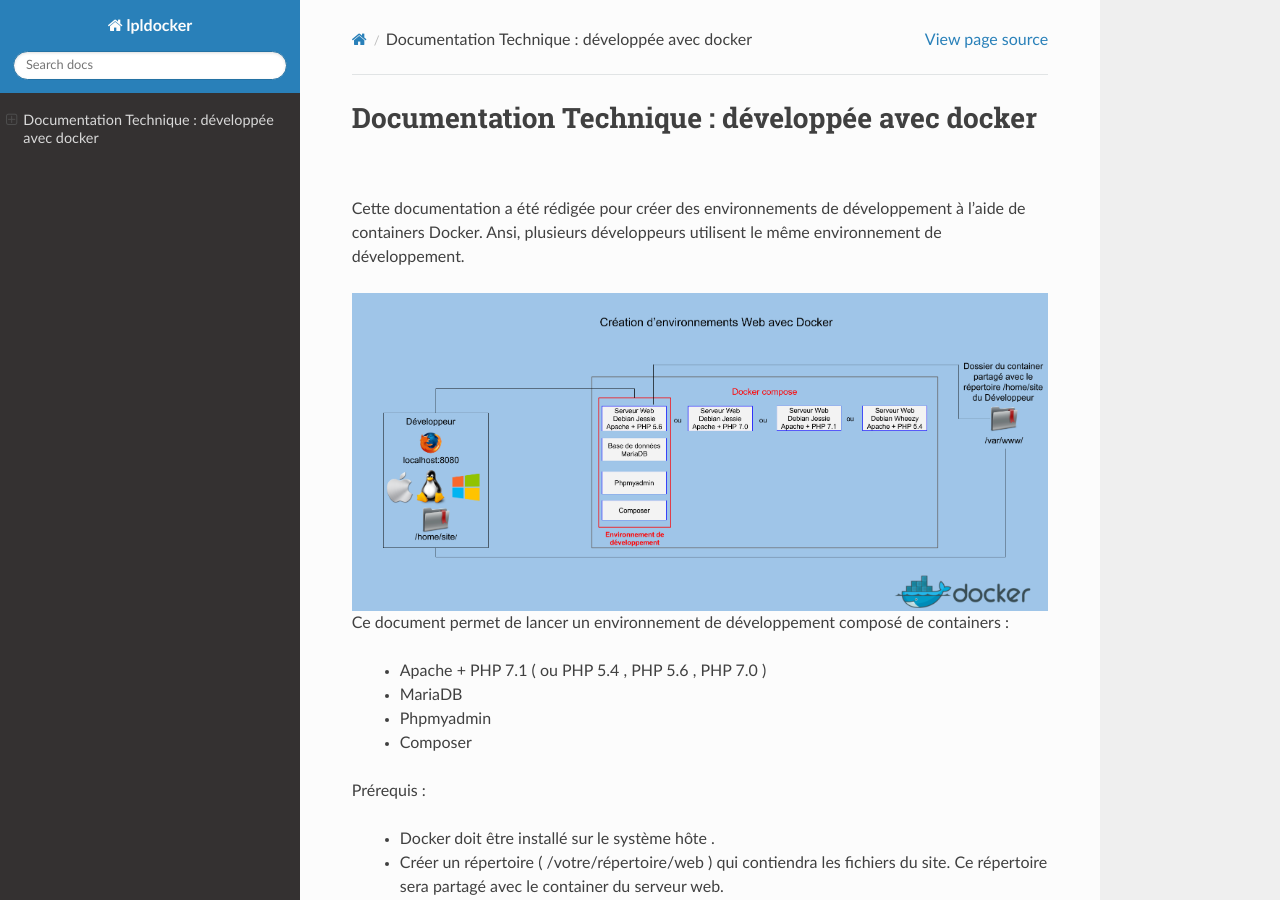
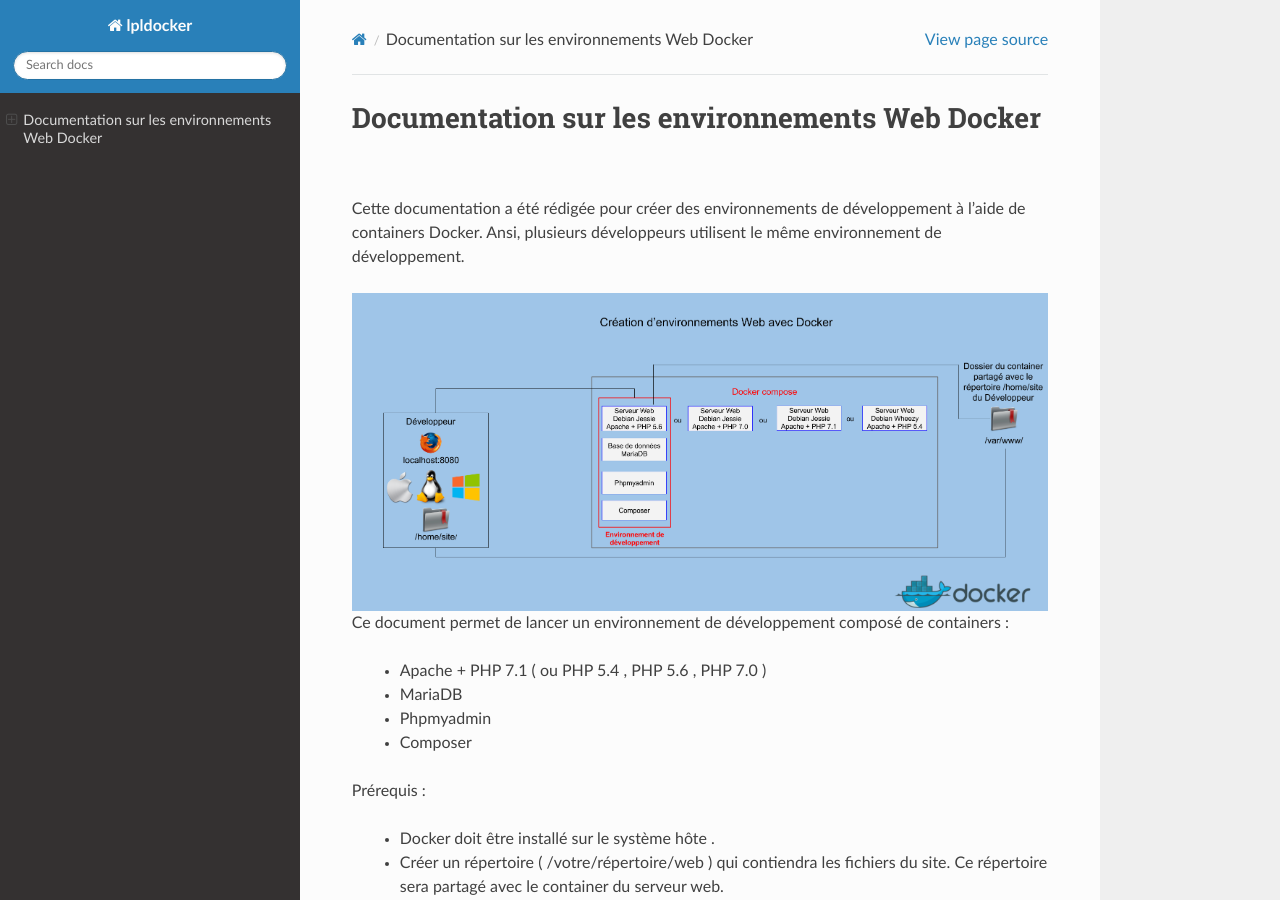
Before and after one commit to romaric1/docker, a Sphinx documentation site: the page built from docs/index.rst, in a window 1280 px wide and 900 px high. Built offline with Sphinx 7.4.7 and the Read the Docs theme 2.0.0, drawn with Linux system fonts in a browser that asks for light colours.

Commit message:
Add files via upload

```diff
--- a/docs/index.rst
+++ b/docs/index.rst
@@ -1,6 +1,6 @@
 
-Documentation Technique : développée avec docker
-************************************************
+Documentation sur les environnements Web Docker
+***********************************************
 
 
 Cette documentation a été rédigée pour créer des environnements de développement à l'aide de containers Docker. Ansi, plusieurs développeurs utilisent le même environnement de développement.
```
